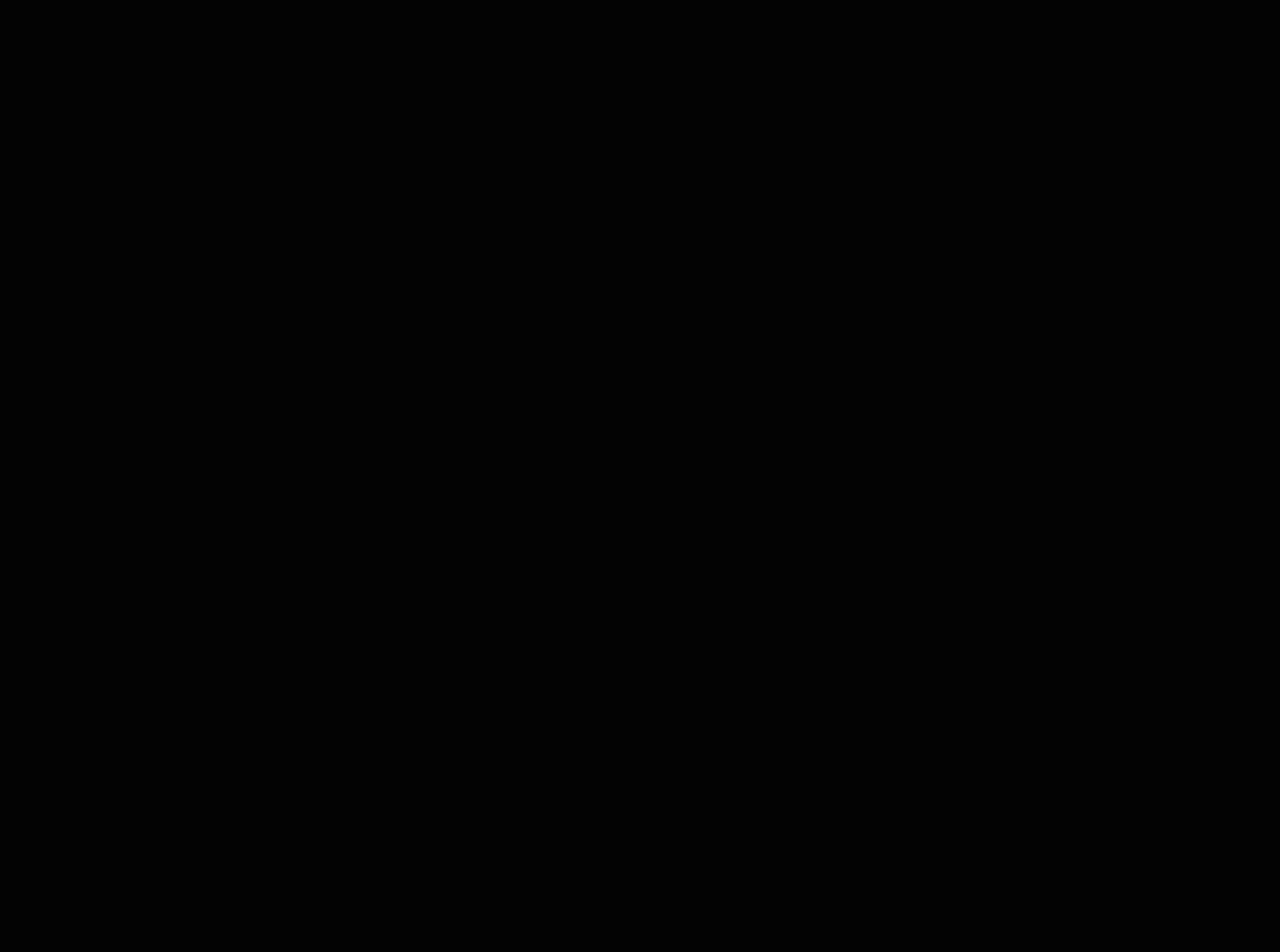
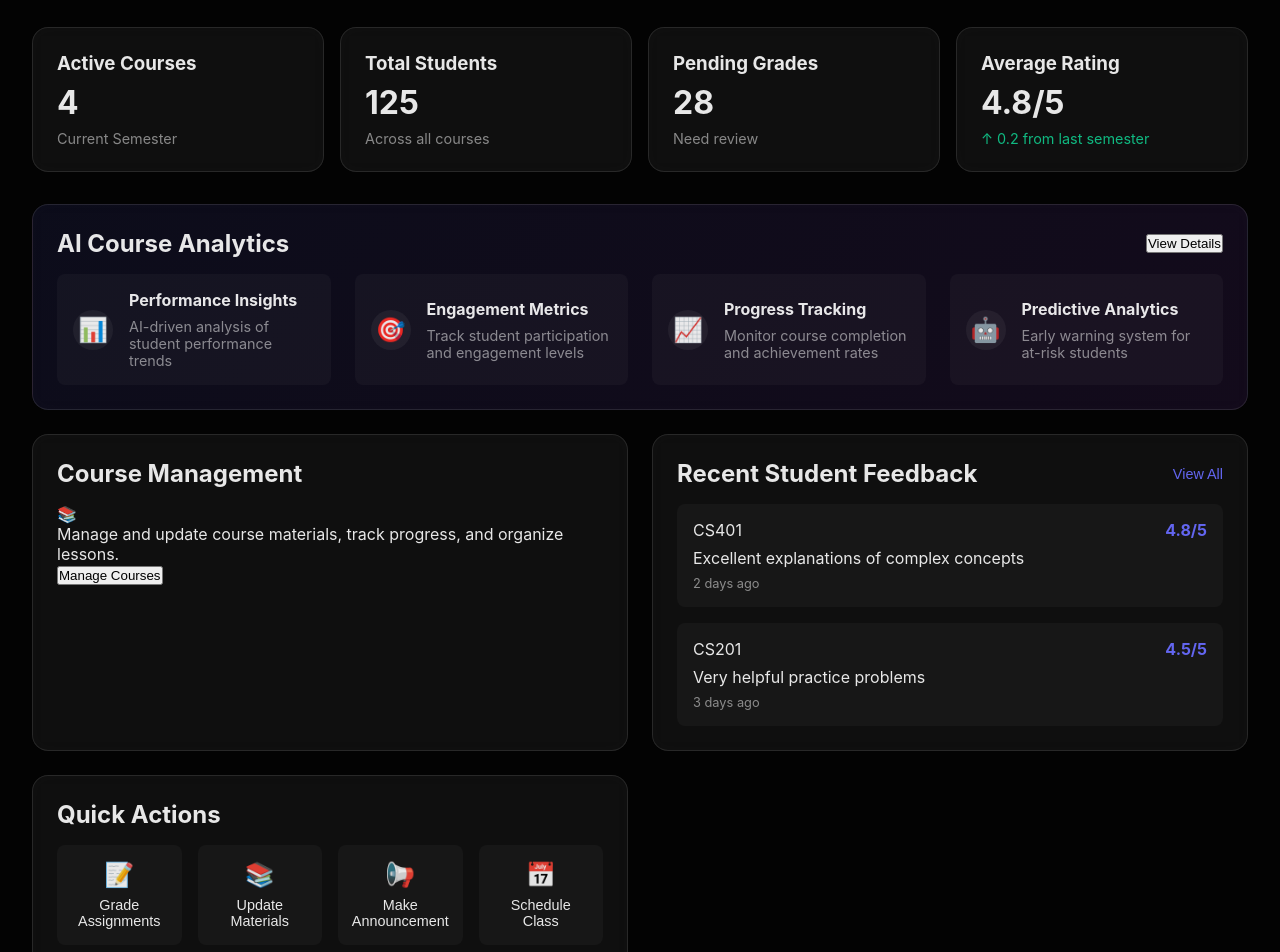
Before and after one commit to azeebneuron/soft-engg-project-jan-2025-se-Jan-31, a Vue app in the folder vue-project/: page /instructor in a window 1280 px wide. Before the commit this address had no page. Shown: the part 200-1152 px from the top of the page. Before the commit the page ends 800 px from the top, so only its background shows below. Built offline with nearby package versions, Linux system fonts and the light colour scheme.

Commit message:
Add routes for different Dashboard, and Instructor template

```diff
--- a/vue-project/src/views/InstructorDashboard.vue
+++ b/vue-project/src/views/InstructorDashboard.vue
@@ -7,106 +7,108 @@
           <span class="title-regular">Welcome,</span>
           <span class="title-fancy">Dr. {{ instructorName }}</span>
         </h1>
-          <p class="dashboard-subtitle">Your teaching dashboard</p>
+        <p class="dashboard-subtitle">Teaching Excellence Dashboard</p>
       </header>
 
+      <!-- Quick Stats -->
+      <div class="stats-grid">
+        <div class="stat-card">
+          <h3>Active Courses</h3>
+          <p class="stat-value">4</p>
+          <p class="stat-trend">Current Semester</p>
+        </div>
+        <div class="stat-card">
+          <h3>Total Students</h3>
+          <p class="stat-value">125</p>
+          <p class="stat-trend">Across all courses</p>
+        </div>
+        <div class="stat-card">
+          <h3>Pending Grades</h3>
+          <p class="stat-value">28</p>
+          <p class="stat-trend">Need review</p>
+        </div>
+        <div class="stat-card">
+          <h3>Average Rating</h3>
+          <p class="stat-value">4.8/5</p>
+          <p class="stat-trend positive">↑ 0.2 from last semester</p>
+        </div>
+      </div>
+
       <!-- AI Summary Section -->
-        <div class="dashboard-card summary-card">
+      <div class="dashboard-card ai-summary-card">
         <div class="card-header">
-            <h2>AI Assistant Summary</h2>
-            <span class="update-time">Last updated: 5 mins ago</span>
+          <h2>AI Course Analytics</h2>
+          <button class="action-btn" @click="viewDetailedAnalytics">View Details</button>
         </div>
-          <div class="summary-grid">
-            <div v-for="summary in aiSummaries" :key="summary.id" class="summary-item">
-              <div class="summary-icon">{{ summary.icon }}</div>
-              <div class="summary-content">
-                <h3>{{ summary.title }}</h3>
-                <p>{{ summary.description }}</p>
-                <div v-if="summary.trend" :class="['trend-indicator', summary.trend > 0 ? 'positive' : 'negative']">
-                  {{ summary.trend > 0 ? '↑' : '↓' }} {{ Math.abs(summary.trend) }}%
-                </div>
+        <div class="ai-features">
+          <div v-for="feature in aiFeatures" :key="feature.id" class="feature-item">
+            <div class="feature-icon">{{ feature.icon }}</div>
+            <div class="feature-info">
+              <h4>{{ feature.title }}</h4>
+              <p>{{ feature.description }}</p>
             </div>
           </div>
         </div>
       </div>
 
-        <!-- Resource Management Section -->
-        <div class="dashboard-card resource-card">
+      <!-- Main Dashboard Grid -->
+      <div class="dashboard-grid">
+      <!-- Course Management -->
+      <!-- Course Management (Improved Design) -->
+      <div class="dashboard-card course-card">
         <div class="card-header">
-            <h2>Course Resources</h2>
-            <button class="action-btn" @click="navigateToResources">Manage Resources</button>
+          <h2>Course Management</h2>
         </div>
-          <div class="resource-overview">
-            <div v-for="resource in resourceStats" :key="resource.type" class="resource-stat">
-              <div class="stat-icon">{{ resource.icon }}</div>
-              <div class="stat-details">
-                <h4>{{ resource.type }}</h4>
-                <p class="stat-count">{{ resource.count }}</p>
+        <div class="course-content">
+          <div class="course-icon">📚</div>
+          <p>Manage and update course materials, track progress, and organize lessons.</p>
+          <button class="action-btn" @click="navigateToCourses">Manage Courses</button>
+        </div>
+      </div>
+
+
+        <!-- Student Feedback -->
+        <div class="dashboard-card feedback-card">
+          <div class="card-header">
+            <h2>Recent Student Feedback</h2>
+            <button class="view-all-btn" @click="viewAllFeedback">View All</button>
+          </div>
+          <div class="feedback-list">
+            <div v-for="feedback in recentFeedback" :key="feedback.id" class="feedback-item">
+              <div class="feedback-header">
+                <span class="course-tag">{{ feedback.course }}</span>
+                <span class="feedback-rating">{{ feedback.rating }}/5</span>
+              </div>
+              <p class="feedback-text">{{ feedback.text }}</p>
+              <p class="feedback-date">{{ feedback.date }}</p>
+            </div>
+          </div>
+        </div>
+
+        <!-- Quick Actions -->
+        <div class="dashboard-card quick-actions-card">
+          <div class="card-header">
+            <h2>Quick Actions</h2>
+          </div>
+          <div class="actions-grid">
+            <button v-for="action in quickActions"
+                    :key="action.id"
+                    class="quick-action-btn"
+                    @click="handleQuickAction(action.id)">
+              <div class="action-icon">{{ action.icon }}</div>
+              <span class="action-label">{{ action.label }}</span>
+            </button>
           </div>
         </div>
       </div>
     </div>
 
-        <!-- Student Feedback Section -->
-        <div class="dashboard-card feedback-card">
-          <div class="card-header">
-            <h2>Student Feedback Overview</h2>
-            <button class="action-btn" @click="navigateToFeedback">View All Feedback</button>
-          </div>
-          <div class="feedback-summary">
-            <div class="rating-overview">
-              <div class="average-rating">
-                <span class="rating-number">4.5</span>
-                <span class="rating-label">Average Rating</span>
-              </div>
-              <div class="rating-distribution">
-                <div v-for="rating in ratings" :key="rating.stars" class="rating-bar">
-                  <span class="stars">{{ rating.stars }}★</span>
-                  <div class="bar-container">
-                    <div class="bar-fill" :style="{ width: rating.percentage + '%' }"></div>
-                  </div>
-                  <span class="percentage">{{ rating.percentage }}%</span>
-                </div>
-              </div>
-            </div>
-          </div>
-        </div>
-
-        <!-- Student Progress Section -->
-        <div class="dashboard-card progress-card">
-          <div class="card-header">
-            <h2>Student Progress</h2>
-            <div class="progress-filters">
-              <select v-model="selectedCourse" class="course-select">
-                <option v-for="course in courses" :key="course.id" :value="course.id">
-                  {{ course.name }}
-                </option>
-              </select>
-            </div>
-          </div>
-          <div class="progress-overview">
-            <div class="completion-stats">
-              <div class="completion-chart">
-                <div class="chart-value">{{ currentCourse.completionRate }}%</div>
-                <div class="chart-label">Average Completion</div>
-              </div>
-            </div>
-            <div class="student-list">
-              <div v-for="student in currentCourse.students" :key="student.id" class="student-progress">
-                <div class="student-info">
-                  <span class="student-name">{{ student.name }}</span>
-                  <span class="progress-percentage">{{ student.progress }}%</span>
-                </div>
-                <div class="progress-bar">
-                  <div class="progress-fill" :style="{ width: student.progress + '%' }"></div>
-                </div>
-              </div>
-            </div>
-          </div>
-        </div>
-      </div>
+    <footer class="dashboard-footer">
+      Made with ❤️ by Commander in Chief
+    </footer>
   </div>
 </template>
+
 <script>
 export default {
   name: 'InstructorDashboard',
@@ -114,92 +116,435 @@
     return {
       isDarkMode: true,
       instructorName: 'Smith',
-        selectedCourse: null,
-        aiSummaries: [
+      aiFeatures: [
         {
           id: 1,
           icon: '📊',
-            title: 'Progress Tracking',
-            description: 'Monitor student performance and engagement',
-            trend: 5
+          title: 'Performance Insights',
+          description: 'AI-driven analysis of student performance trends'
         },
         {
           id: 2,
-            icon: '🔍',
-            title: 'Content Analysis',
-            description: 'Get insights on course material effectiveness',
-            trend: -2
+          icon: '🎯',
+          title: 'Engagement Metrics',
+          description: 'Track student participation and engagement levels'
         },
         {
           id: 3,
-            icon: '📝',
-            title: 'Automated Grading',
-            description: 'AI-assisted assessment and feedback',
-            trend: 3
+          icon: '📈',
+          title: 'Progress Tracking',
+          description: 'Monitor course completion and achievement rates'
         },
         {
           id: 4,
-            icon: '👥',
-            title: 'Student Support',
-            description: 'Identify and help struggling students',
-            trend: 4
+          icon: '🤖',
+          title: 'Predictive Analytics',
+          description: 'Early warning system for at-risk students'
         }
       ],
-        resourceStats: [
-          { type: 'Lectures', count: 24, icon: '📚' },
-          { type: 'Assignments', count: 12, icon: '✍️' },
-          { type: 'Quizzes', count: 8, icon: '📝' },
-          { type: 'Projects', count: 4, icon: '🎯' }
+      courses: [
+        { id: 1, name: 'Advanced Machine Learning', code: 'CS401', students: 45 },
+        { id: 2, name: 'Data Structures', code: 'CS201', students: 60 },
+        { id: 3, name: 'Algorithm Design', code: 'CS301', students: 35 }
       ],
-        ratings: [
-          { stars: 5, percentage: 45 },
-          { stars: 4, percentage: 30 },
-          { stars: 3, percentage: 15 },
-          { stars: 2, percentage: 7 },
-          { stars: 1, percentage: 3 }
-        ],
-        courses: [
+      recentFeedback: [
         {
           id: 1,
-            name: 'Deep Learning',
-            completionRate: 75,
-            students: [
-              { id: 1, name: 'John Doe', progress: 85 },
-              { id: 2, name: 'Jane Smith', progress: 92 },
-              { id: 3, name: 'Mike Johnson', progress: 67 }
-            ]
+          course: 'CS401',
+          rating: 4.8,
+          text: 'Excellent explanations of complex concepts',
+          date: '2 days ago'
         },
         {
           id: 2,
-            name: 'Software Engineering',
-            completionRate: 68,
-            students: [
-              { id: 4, name: 'Sarah Wilson', progress: 78 },
-              { id: 5, name: 'Tom Brown', progress: 65 },
-              { id: 6, name: 'Emily Davis', progress: 89 }
-            ]
+          course: 'CS201',
+          rating: 4.5,
+          text: 'Very helpful practice problems',
+          date: '3 days ago'
         }
+      ],
+      upcomingClasses: [
+        { id: 1, time: '10:00 AM', course: 'Advanced ML', room: 'Room 401' },
+        { id: 2, time: '2:00 PM', course: 'Data Structures', room: 'Room 201' },
+        { id: 3, time: '4:00 PM', course: 'Algorithms', room: 'Room 301' }
+      ],
+      quickActions: [
+        { id: 1, icon: '📝', label: 'Grade Assignments' },
+        { id: 2, icon: '📚', label: 'Update Materials' },
+        { id: 3, icon: '📢', label: 'Make Announcement' },
+        { id: 4, icon: '📅', label: 'Schedule Class' },
+        { id: 5, icon: '📊', label: 'Export Reports' },
+        { id: 6, icon: '✉️', label: 'Message Students' }
       ]
     }
   },
-    computed: {
-      currentCourse() {
-        return this.courses.find(course => course.id === this.selectedCourse) || this.courses[0];
-      }
+  methods: {
+    viewDetailedAnalytics() {
+      this.$router.push('/analytics');
     },
-    methods: {
-      navigateToResources() {
-        // Implementation for resource navigation
-        console.log('Navigating to resources...');
+    navigateToCourses() {
+      this.$router.push('/courses');
     },
-      navigateToFeedback() {
-        // Implementation for feedback navigation
-        console.log('Navigating to feedback...');
+    viewAllFeedback() {
+      this.$router.push('/feedback');
+    },
+    handleQuickAction(actionId) {
+      // Handle quick actions
+      console.log(`Quick action ${actionId} clicked`);
     }
   }
 }
 </script>
 
-  <style>
+<style scoped>
+.dashboard-container {
+  min-height: 100vh;
+  padding: 2rem;
+  font-family: -apple-system, BlinkMacSystemFont, 'Segoe UI', Roboto, sans-serif;
+  background-color: var(--background-dark);
+  color: var(--text-dark);
+}
 
+.dashboard-content {
+  position: relative;
+  z-index: 10;
+  max-width: 1280px;
+  margin: 0 auto;
+}
+
+.dashboard-header {
+  margin-bottom: 2rem;
+}
+
+.dashboard-title {
+  font-size: clamp(1.5rem, 4vw, 2.5rem);
+  margin-bottom: 0.5rem;
+}
+
+.title-regular {
+  color: var(--text-dark);
+}
+
+.title-fancy {
+  font-family: 'Pacifico', cursive;
+  background: linear-gradient(to right, rgb(99, 102, 241), rgb(168, 85, 247));
+  -webkit-background-clip: text;
+  color: transparent;
+}
+
+.dashboard-subtitle {
+  color: var(--text-secondary-dark);
+  font-size: 1rem;
+}
+
+/* Stats Grid */
+.stats-grid {
+  display: grid;
+  grid-template-columns: repeat(auto-fit, minmax(240px, 1fr));
+  gap: 1rem;
+  margin-bottom: 2rem;
+}
+
+.stat-card {
+  background: rgba(255, 255, 255, 0.05);
+  backdrop-filter: blur(10px);
+  padding: 1.5rem;
+  border-radius: 1rem;
+  border: 1px solid rgba(255, 255, 255, 0.1);
+}
+
+.stat-value {
+  font-size: 2rem;
+  font-weight: bold;
+  margin: 0.5rem 0;
+}
+
+.stat-trend {
+  font-size: 0.9rem;
+  color: var(--text-secondary-dark);
+}
+
+.stat-trend.positive {
+  color: #10B981;
+}
+
+/* Dashboard Grid */
+.dashboard-grid {
+  display: grid;
+  grid-template-columns: repeat(auto-fit, minmax(400px, 1fr));
+  gap: 1.5rem;
+}
+
+.dashboard-card {
+  background: rgba(255, 255, 255, 0.05);
+  backdrop-filter: blur(10px);
+  padding: 1.5rem;
+  border-radius: 1rem;
+  border: 1px solid rgba(255, 255, 255, 0.1);
+}
+
+.card-header {
+  display: flex;
+  justify-content: space-between;
+  align-items: center;
+  margin-bottom: 1rem;
+}
+
+.view-all-btn {
+  color: rgb(99, 102, 241);
+  background: none;
+  border: none;
+  cursor: pointer;
+  font-size: 0.9rem;
+}
+
+/* AI Summary Card */
+.ai-summary-card {
+  grid-column: 1 / -1;
+  margin-bottom: 1.5rem;
+  background: linear-gradient(135deg, rgba(99, 102, 241, 0.1), rgba(168, 85, 247, 0.1));
+}
+
+.ai-features {
+  display: grid;
+  grid-template-columns: repeat(auto-fit, minmax(250px, 1fr));
+  gap: 1.5rem;
+  margin-top: 1rem;
+}
+
+.feature-item {
+  display: flex;
+  gap: 1rem;
+  padding: 1rem;
+  background: rgba(255, 255, 255, 0.03);
+  border-radius: 0.5rem;
+  align-items: center;
+}
+
+.feature-icon {
+  font-size: 1.5rem;
+  min-width: 40px;
+  height: 40px;
+  display: flex;
+  align-items: center;
+  justify-content: center;
+  background: rgba(255, 255, 255, 0.05);
+  border-radius: 50%;
+}
+
+.feature-info h4 {
+  margin: 0 0 0.5rem 0;
+}
+
+.feature-info p {
+  margin: 0;
+  font-size: 0.9rem;
+  color: var(--text-secondary-dark);
+}
+
+.course-placeholder {
+  display: flex;
+  justify-content: center;
+  align-items: center;
+  height: 200px; /* Adjust height as needed */
+  background: rgba(255, 255, 255, 0.03);
+  border-radius: 0.5rem;
+  border: 1px dashed rgba(255, 255, 255, 0.1);
+}
+
+.placeholder-content {
+  text-align: center;
+}
+
+.placeholder-icon {
+  font-size: 2rem;
+  margin-bottom: 0.5rem;
+}
+
+.placeholder-text {
+  color: var(--text-secondary-dark);
+  font-size: 0.9rem;
+}
+
+/* Light Mode Adjustments */
+.light-mode .course-placeholder {
+  background: rgba(0, 0, 0, 0.03);
+  border-color: rgba(0, 0, 0, 0.1);
+}
+
+.light-mode .placeholder-text {
+  color: var(--text-secondary-light);
+}
+
+/* Course Management Card */
+.course-list {
+  display: flex;
+  flex-direction: column;
+  gap: 1rem;
+}
+
+.course-item {
+  display: flex;
+  justify-content: space-between;
+  align-items: center;
+  padding: 0.75rem;
+  background: rgba(255, 255, 255, 0.03);
+  border-radius: 0.5rem;
+}
+
+.course-actions {
+  display: flex;
+  gap: 0.5rem;
+}
+
+.action-btn-small {
+  padding: 0.5rem 1rem;
+  background: rgba(255, 255, 255, 0.05);
+  border: none;
+  border-radius: 0.5rem;
+  color: var(--text-dark);
+  cursor: pointer;
+  font-size: 0.9rem;
+}
+
+/* Student Feedback Card */
+.feedback-list {
+  display: flex;
+  flex-direction: column;
+  gap: 1rem;
+}
+
+.feedback-item {
+  padding: 1rem;
+  background: rgba(255, 255, 255, 0.03);
+  border-radius: 0.5rem;
+}
+
+.feedback-header {
+  display: flex;
+  justify-content: space-between;
+  align-items: center;
+  margin-bottom: 0.5rem;
+}
+
+.feedback-rating {
+  font-weight: bold;
+  color: rgb(99, 102, 241);
+}
+
+.feedback-text {
+  margin: 0.5rem 0;
+}
+
+.feedback-date {
+  font-size: 0.8rem;
+  color: var(--text-secondary-dark);
+}
+
+/* Upcoming Classes Card */
+.class-list {
+  display: flex;
+  flex-direction: column;
+  gap: 1rem;
+}
+
+.class-item {
+  display: flex;
+  align-items: center;
+  gap: 1rem;
+  padding: 0.75rem;
+  background: rgba(255, 255, 255, 0.03);
+  border-radius: 0.5rem;
+}
+
+.class-time {
+  font-weight: bold;
+  color: rgb(99, 102, 241);
+}
+
+/* Quick Actions Card */
+.actions-grid {
+  display: grid;
+  grid-template-columns: repeat(auto-fit, minmax(120px, 1fr));
+  gap: 1rem;
+}
+
+.quick-action-btn {
+  display: flex;
+  flex-direction: column;
+  align-items: center;
+  padding: 1rem;
+  background: rgba(255, 255, 255, 0.03);
+  border-radius: 0.5rem;
+  border: none;
+  color: var(--text-dark);
+  cursor: pointer;
+  transition: transform 0.2s;
+}
+
+.quick-action-btn:hover {
+  transform: translateY(-2px);
+  background: rgba(255, 255, 255, 0.05);
+}
+
+.action-icon {
+  font-size: 1.5rem;
+  margin-bottom: 0.5rem;
+}
+
+.action-label {
+  font-size: 0.9rem;
+}
+
+/* Footer */
+.dashboard-footer {
+  text-align: center;
+  padding: 1rem;
+  font-size: 0.8rem;
+  color: var(--text-secondary-dark);
+  border-top: 1px solid rgba(255, 255, 255, 0.1);
+}
+
+/* Light Mode Adjustments */
+.light-mode .dashboard-container {
+  background-color: var(--background-light);
+  color: var(--text-light);
+}
+
+.light-mode .dashboard-card,
+.light-mode .stat-card,
+.light-mode .course-item,
+.light-mode .feedback-item,
+.light-mode .class-item,
+.light-mode .quick-action-btn {
+  background: rgba(255, 255, 255, 0.9);
+  border: 1px solid rgba(0, 0, 0, 0.1);
+}
+
+.light-mode .dashboard-footer {
+  color: var(--text-secondary-light);
+  border-top: 1px solid rgba(0, 0, 0, 0.1);
+}
+
+.light-mode .title-regular {
+  color: var(--text-light);
+}
+
+.light-mode .dashboard-subtitle,
+.light-mode .stat-trend,
+.light-mode .feature-info p,
+.light-mode .feedback-date {
+  color: var(--text-secondary-light);
+}
+
+/* Responsive Design */
+@media (max-width: 768px) {
+  .dashboard-container {
+    padding: 1rem;
+  }
+
+  .dashboard-grid {
+    grid-template-columns: 1fr;
+  }
+}
 </style>
```
Also changed, not shown: vue-project/src/router/index.js (+7 -1 lines), vue-project/src/views/SignIn.vue (+19 -2 lines). Lines whose indentation alone changed are shown as unchanged.
